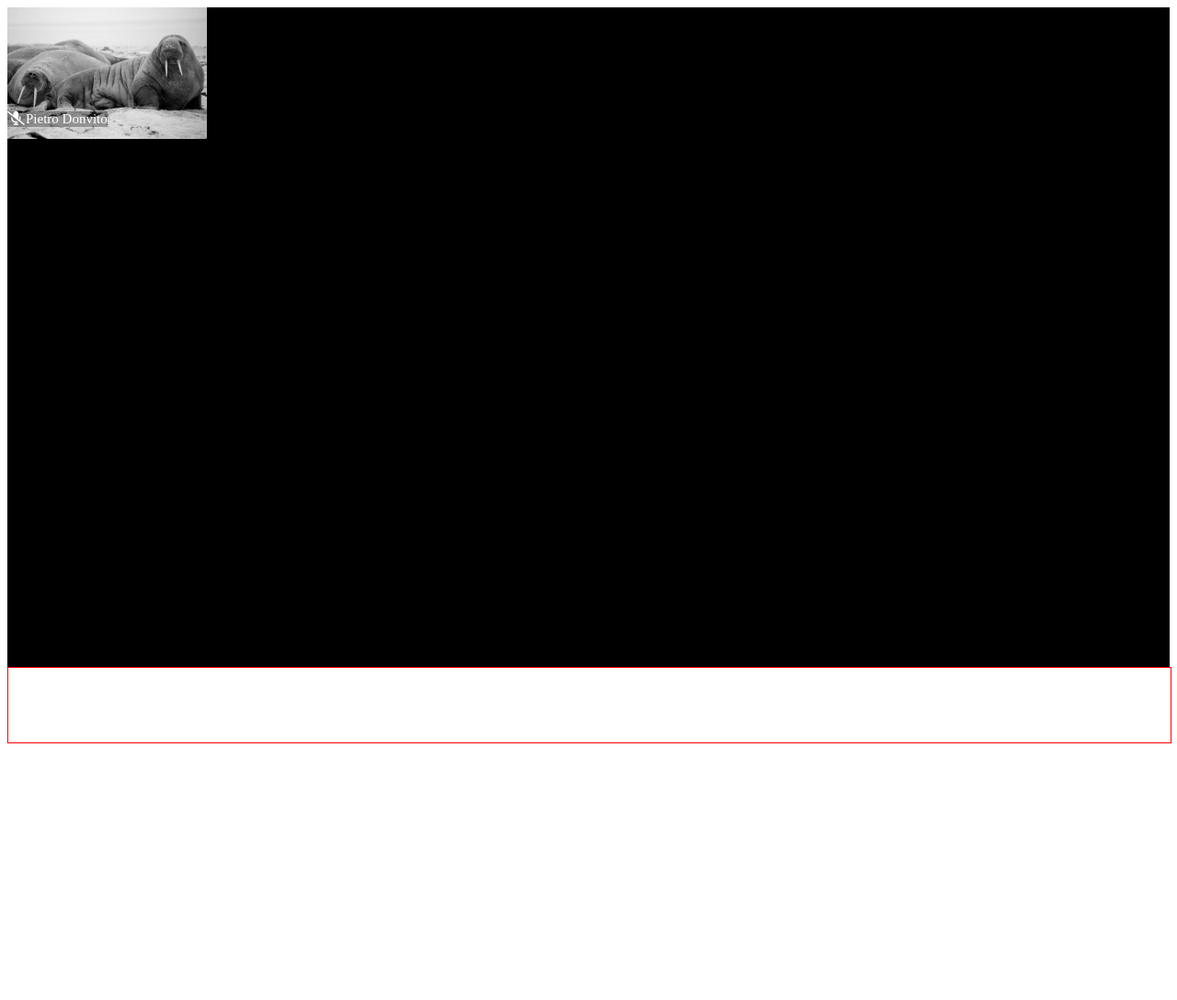
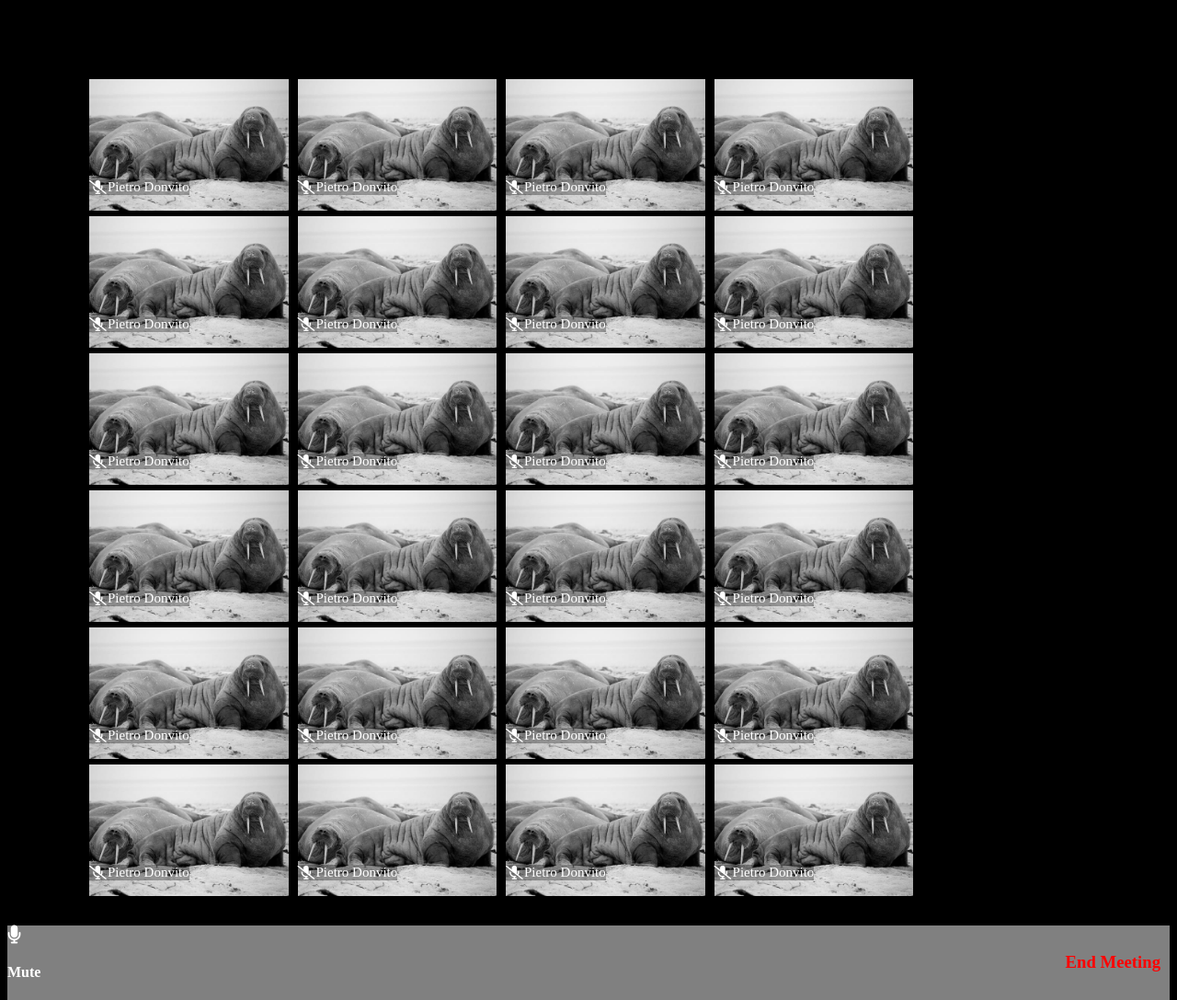
Before and after one commit to Pietrodon/html-css-zoom, a plain HTML site: page index.html in a window 1280 px wide. Shown: the whole page at 92% size. Before the commit the page ends 816 px from the top, so only its background shows below. Drawn offline with Linux system fonts and the light colour scheme.

Commit message:
fine main e inizo footer

```diff
--- a/index.html
+++ b/index.html
@@ -10,14 +10,143 @@
 </head>
 <body>
     <main>
-        <div class="caselle">
-            <img src="1084-536x354-grayscale.jpg" alt="">
-            <p>Pietro Donvito</p>
-            <i class="fas fa-microphone-slash"></i>
+        <div class="test">
+            <div class="caselle">
+                <img src="1084-536x354-grayscale.jpg" alt="">
+                <p>Pietro Donvito</p>
+                <i class="fas fa-microphone-slash mic-slash"></i>
+            </div>
+            <div class="caselle">
+                <img src="1084-536x354-grayscale.jpg" alt="">
+                <p>Pietro Donvito</p>
+                <i class="fas fa-microphone-slash mic-slash"></i>
+            </div>
+            <div class="caselle">
+                <img src="1084-536x354-grayscale.jpg" alt="">
+                <p>Pietro Donvito</p>
+                <i class="fas fa-microphone-slash mic-slash"></i>
+            </div>
+            <div class="caselle">
+                <img src="1084-536x354-grayscale.jpg" alt="">
+                <p>Pietro Donvito</p>
+                <i class="fas fa-microphone-slash mic-slash"></i>
+            </div>
+            <div class="caselle">
+                <img src="1084-536x354-grayscale.jpg" alt="">
+                <p>Pietro Donvito</p>
+                <i class="fas fa-microphone-slash mic-slash"></i>
+            </div>
+            <div class="caselle">
+                <img src="1084-536x354-grayscale.jpg" alt="">
+                <p>Pietro Donvito</p>
+                <i class="fas fa-microphone-slash mic-slash"></i>
+            </div>
+            <div class="caselle">
+                <img src="1084-536x354-grayscale.jpg" alt="">
+                <p>Pietro Donvito</p>
+                <i class="fas fa-microphone-slash mic-slash"></i>
+            </div>
+            <div class="caselle">
+                <img src="1084-536x354-grayscale.jpg" alt="">
+                <p>Pietro Donvito</p>
+                <i class="fas fa-microphone-slash mic-slash"></i>
+            </div>
+            <div class="caselle">
+                <img src="1084-536x354-grayscale.jpg" alt="">
+                <p>Pietro Donvito</p>
+                <i class="fas fa-microphone-slash mic-slash"></i>
+            </div>
+            <div class="caselle">
+                <img src="1084-536x354-grayscale.jpg" alt="">
+                <p>Pietro Donvito</p>
+                <i class="fas fa-microphone-slash mic-slash"></i>
+            </div>
+            <div class="caselle">
+                <img src="1084-536x354-grayscale.jpg" alt="">
+                <p>Pietro Donvito</p>
+                <i class="fas fa-microphone-slash mic-slash"></i>
+            </div>
+            <div class="caselle">
+                <img src="1084-536x354-grayscale.jpg" alt="">
+                <p>Pietro Donvito</p>
+                <i class="fas fa-microphone-slash mic-slash"></i>
+            </div>
+            <div class="caselle">
+                <img src="1084-536x354-grayscale.jpg" alt="">
+                <p>Pietro Donvito</p>
+                <i class="fas fa-microphone-slash mic-slash"></i>
+            </div>
+            <div class="caselle">
+                <img src="1084-536x354-grayscale.jpg" alt="">
+                <p>Pietro Donvito</p>
+                <i class="fas fa-microphone-slash mic-slash"></i>
+            </div>
+            <div class="caselle">
+                <img src="1084-536x354-grayscale.jpg" alt="">
+                <p>Pietro Donvito</p>
+                <i class="fas fa-microphone-slash mic-slash"></i>
+            </div>
+            <div class="caselle">
+                <img src="1084-536x354-grayscale.jpg" alt="">
+                <p>Pietro Donvito</p>
+                <i class="fas fa-microphone-slash mic-slash"></i>
+            </div>
+            <div class="caselle">
+                <img src="1084-536x354-grayscale.jpg" alt="">
+                <p>Pietro Donvito</p>
+                <i class="fas fa-microphone-slash mic-slash"></i>
+            </div>
+            <div class="caselle">
+                <img src="1084-536x354-grayscale.jpg" alt="">
+                <p>Pietro Donvito</p>
+                <i class="fas fa-microphone-slash mic-slash"></i>
+            </div>
+            <div class="caselle">
+                <img src="1084-536x354-grayscale.jpg" alt="">
+                <p>Pietro Donvito</p>
+                <i class="fas fa-microphone-slash mic-slash"></i>
+            </div>
+            <div class="caselle">
+                <img src="1084-536x354-grayscale.jpg" alt="">
+                <p>Pietro Donvito</p>
+                <i class="fas fa-microphone-slash mic-slash"></i>
+            </div>
+            <div class="caselle">
+                <img src="1084-536x354-grayscale.jpg" alt="">
+                <p>Pietro Donvito</p>
+                <i class="fas fa-microphone-slash mic-slash"></i>
+            </div>
+            <div class="caselle">
+                <img src="1084-536x354-grayscale.jpg" alt="">
+                <p>Pietro Donvito</p>
+                <i class="fas fa-microphone-slash mic-slash"></i>
+            </div>
+            <div class="caselle">
+                <img src="1084-536x354-grayscale.jpg" alt="">
+                <p>Pietro Donvito</p>
+                <i class="fas fa-microphone-slash mic-slash"></i>
+            </div>
+            <div class="caselle">
+                <img src="1084-536x354-grayscale.jpg" alt="">
+                <p>Pietro Donvito</p>
+                <i class="fas fa-microphone-slash mic-slash"></i>
+            </div>
         </div>
-
     </main>
     <footer>
+        <div class="call-buttom">
+            <i class="fas fa-microphone mic"></i>
+            <h4>Mute</h4>
+
+
+        </div>
+        <div class="central-bar">
+
+        </div>
+        <div class="end-call">
+            <h3>End Meeting</h3>
+
+        </div>
 
 
     </footer>
--- a/style.css
+++ b/style.css
@@ -3,16 +3,27 @@ body{
     display: flex;
     flex-direction: column;
     height: 100vh;
+    background-color: black;
 }
 /* main */
 main{
     height: calc(100vh- 81px);
     flex-grow: 1;
-    width: 100%;
+    width: 100vw;
     background-color: black;
+
+}
+.test{
+    display: flex;
+    flex-direction: row;
+    flex-wrap: wrap;
+    gap: 2px 10px;
+    margin: 78px 89px 28px 89px;
+
 }
 .caselle{
     position: relative;
+
 }
 img{
     max-width: 245px;
@@ -22,15 +33,15 @@ p{
     position: absolute;
     color: white;
     background-color: rgba(0,0,0,0.3);
-    bottom: 2px;
+    top: 94px;
     padding-left: 20px;
     font-size: 15px;
 }
-i{
+.mic-slash{
     position: absolute;
     color: white;
     left: -3px;
-    bottom: 19px;
+    top: 110px;
     font-size: 15px;
     padding-left: 3px;
 }
@@ -38,5 +49,22 @@ i{
 footer{
     width: 100%;
     height: 81px;
-    border: solid red 1px;
+    display: flex;
+    flex-direction: row;
+    background-color: gray;
+    justify-content: space-between;
 }
+.end-call{
+    background-color: gray;
+    color: red;
+    padding: 10px;
+    text-align: center;
+}
+.call-buttom{
+    color: white;
+}
+.mic{
+    font-size: 20px;
+    text-align: center;
+
+}
```
